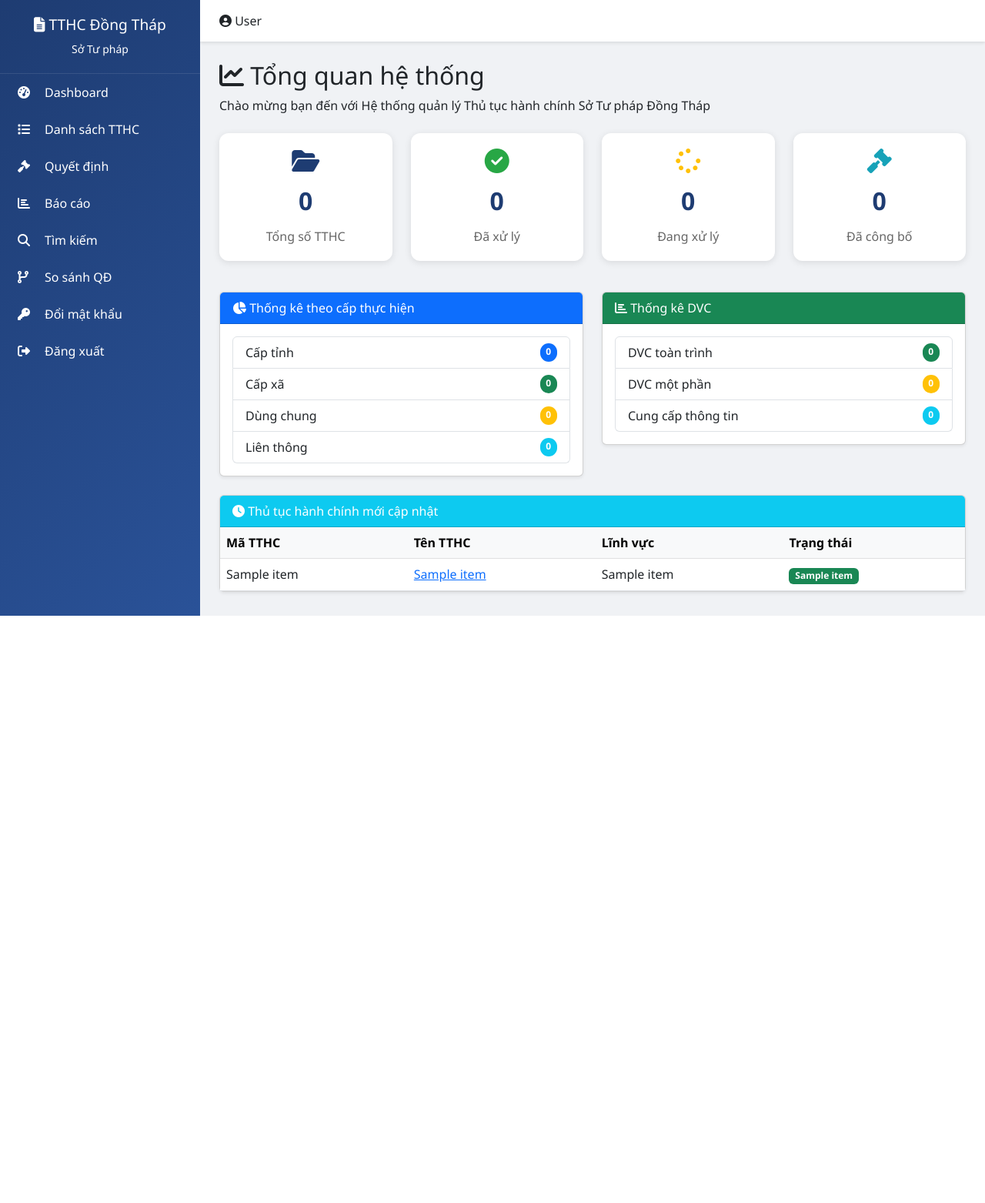
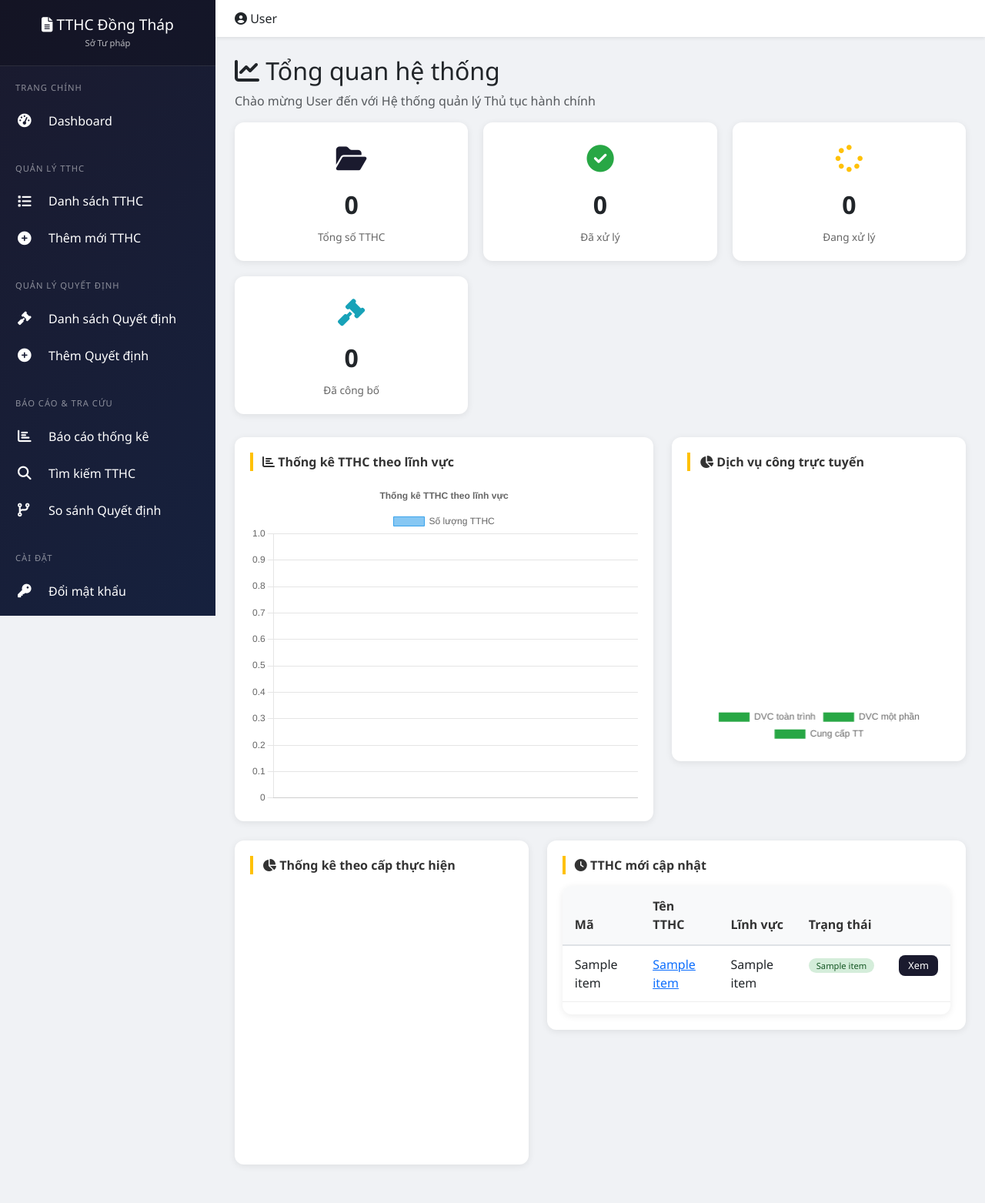
Before and after one commit to sotuphap-stpdt/quan-ly-tthc, a Flask app: template templates/dashboard.html in a window 1280 px wide. Shown: the whole page at 77% size. Before the commit the page ends 800 px from the top, so only its background shows below. Run offline with Flask 3, Linux system fonts and the light colour scheme; the template is opened without the code that fills it: most values are stand-ins (such as "Sample title", 1, 10 or a date in 2020); a map, chart or similar area stays blank.

Commit message:
Update dashboard.html

```diff
--- a/templates/dashboard.html
+++ b/templates/dashboard.html
@@ -1,205 +1,139 @@
-<!DOCTYPE html>
-<html lang="vi">
-<head>
-    <meta charset="UTF-8">
-    <meta name="viewport" content="width=device-width, initial-scale=1.0">
-    <title>Dashboard - HỆ THỐNG QLTTHC SỞ TƯ PHÁP TỈNH ĐỒNG THÁP</title>
-    <link href="https://cdn.jsdelivr.net/npm/bootstrap@5.3.0/dist/css/bootstrap.min.css" rel="stylesheet">
-    <link rel="stylesheet" href="https://cdnjs.cloudflare.com/ajax/libs/font-awesome/6.4.0/css/all.min.css">
-    <style>
-        * { margin: 0; padding: 0; box-sizing: border-box; }
-        body { font-family: 'Segoe UI', Tahoma, Geneva, Verdana, sans-serif; background: #f0f2f5; }
+{% extends "base.html" %}
 
-        /* Sidebar */
-        .sidebar {
-            width: 260px;
-            background: linear-gradient(135deg, #1e3c72 0%, #2a5298 100%);
-            color: white;
-            position: fixed;
-            height: 100vh;
-            overflow-y: auto;
-            transition: all 0.3s;
+{% block title %}Dashboard - Quản lý TTHC{% endblock %}
+
+{% block extra_js %}
+<script>
+document.addEventListener('DOMContentLoaded', function() {
+    // Biểu đồ theo lĩnh vực
+    const ctx1 = document.getElementById('linhVucChart');
+    if (ctx1 && window.linhVucData) {
+        new Chart(ctx1, {
+            type: 'bar',
+            data: {
+                labels: window.linhVucData.labels,
+                datasets: [{
+                    label: 'Số lượng TTHC',
+                    data: window.linhVucData.values,
+                    backgroundColor: 'rgba(54, 162, 235, 0.6)',
+                    borderColor: 'rgba(54, 162, 235, 1)',
+                    borderWidth: 1
+                }]
+            },
+            options: {
+                responsive: true,
+                plugins: {
+                    legend: { position: 'top' },
+                    title: { display: true, text: 'Thống kê TTHC theo lĩnh vực' }
                 }
-        .sidebar-header { padding: 20px; text-align: center; border-bottom: 1px solid rgba(255,255,255,0.1); }
-        .sidebar-header h3 { font-size: 1.2rem; }
-        .sidebar .nav-link {
-            padding: 12px 20px;
-            color: white;
-            text-decoration: none;
-            display: flex;
-            align-items: center;
-            transition: all 0.3s;
-            border-left: 3px solid transparent;
             }
-        .sidebar .nav-link:hover { background: rgba(255,255,255,0.1); border-left-color: #ffc107; }
-        .sidebar .nav-link i { width: 25px; margin-right: 10px; }
+        });
+    }
 
-        /* Content */
-        .content { margin-left: 260px; min-height: 100vh; }
-        .top-navbar {
-            background: white;
-            padding: 15px 25px;
-            display: flex;
-            justify-content: space-between;
-            align-items: center;
-            box-shadow: 0 2px 4px rgba(0,0,0,0.1);
+    // Biểu đồ tròn DVC
+    const ctx2 = document.getElementById('dvcChart');
+    if (ctx2 && window.dvcData) {
+        new Chart(ctx2, {
+            type: 'doughnut',
+            data: {
+                labels: ['DVC toàn trình', 'DVC một phần', 'Cung cấp TT'],
+                datasets: [{
+                    data: window.dvcData,
+                    backgroundColor: ['#28a745', '#ffc107', '#17a2b8'],
+                    borderWidth: 0
+                }]
+            },
+            options: {
+                responsive: true,
+                plugins: {
+                    legend: { position: 'bottom' }
                 }
-        .main-content { padding: 25px; }
+            }
+        });
+    }
 
-        /* Cards */
-        .stat-card {
-            background: white;
-            border-radius: 12px;
-            padding: 20px;
-            text-align: center;
-            box-shadow: 0 2px 10px rgba(0,0,0,0.1);
-            transition: transform 0.3s;
+    // Biểu đồ cấp thực hiện
+    const ctx3 = document.getElementById('capChart');
+    if (ctx3 && window.capData) {
+        new Chart(ctx3, {
+            type: 'pie',
+            data: {
+                labels: window.capData.labels,
+                datasets: [{
+                    data: window.capData.values,
+                    backgroundColor: ['#1a1a2e', '#16213e', '#0f3460', '#e94560'],
+                    borderWidth: 0
+                }]
+            },
+            options: {
+                responsive: true,
+                plugins: {
+                    legend: { position: 'bottom' }
                 }
-        .stat-card:hover { transform: translateY(-5px); }
-        .stat-number { font-size: 2rem; font-weight: bold; color: #1e3c72; margin: 10px 0; }
-        .stat-label { color: #666; }
+            }
+        });
+    }
+});
+</script>
+{% endblock %}
 
-        /* Responsive */
-        @media (max-width: 768px) {
-            .sidebar { margin-left: -260px; }
-            .sidebar.active { margin-left: 0; }
-            .content { margin-left: 0; }
-        }
-    </style>
-</head>
-<body>
-    <div class="sidebar">
-        <div class="sidebar-header">
-            <h3><i class="fas fa-file-alt"></i> TTHC Đồng Tháp</h3>
-            <small>Sở Tư pháp</small>
-        </div>
-        <nav>
-            <a href="/" class="nav-link active"><i class="fas fa-tachometer-alt"></i> Dashboard</a>
-            <a href="/tthc" class="nav-link"><i class="fas fa-list"></i> Danh sách TTHC</a>
-            <a href="/quyet_dinh" class="nav-link"><i class="fas fa-gavel"></i> Quyết định</a>
-            <a href="/bao_cao" class="nav-link"><i class="fas fa-chart-bar"></i> Báo cáo</a>
-            <a href="/tim_kiem" class="nav-link"><i class="fas fa-search"></i> Tìm kiếm</a>
-            <a href="/so_sanh_quyet_dinh" class="nav-link"><i class="fas fa-code-branch"></i> So sánh QĐ</a>
-            {% if role == 'admin' %}
-            <a href="/users" class="nav-link"><i class="fas fa-users"></i> Quản lý người dùng</a>
-            <a href="/backup" class="nav-link"><i class="fas fa-database"></i> Sao lưu</a>
-            {% endif %}
-            <a href="/doi_mat_khau" class="nav-link"><i class="fas fa-key"></i> Đổi mật khẩu</a>
-            <a href="/logout" class="nav-link"><i class="fas fa-sign-out-alt"></i> Đăng xuất</a>
-        </nav>
-    </div>
-
-    <div class="content">
-        <div class="top-navbar">
-            <button class="btn btn-light d-md-none" onclick="document.querySelector('.sidebar').classList.toggle('active')">
-                <i class="fas fa-bars"></i>
-            </button>
-            <div>
-                <i class="fas fa-user-circle"></i> {{ fullname or username }}
-                {% if role == 'admin' %}<span class="badge bg-danger">Admin</span>{% endif %}
-            </div>
-        </div>
-
-        <div class="main-content">
+{% block content %}
 <h2><i class="fas fa-chart-line"></i> Tổng quan hệ thống</h2>
-            <p>Chào mừng bạn đến với Hệ thống quản lý Thủ tục hành chính Sở Tư pháp Đồng Tháp</p>
+<p class="text-muted">Chào mừng {{ fullname or username }} đến với Hệ thống quản lý Thủ tục hành chính</p>
 
 <!-- Thống kê nhanh -->
-            <div class="row mt-4">
-                <div class="col-md-3 mb-3">
+<div class="stats-grid">
     <div class="stat-card">
-                        <i class="fas fa-folder-open fa-2x" style="color: #1e3c72;"></i>
+        <div class="stat-icon"><i class="fas fa-folder-open" style="color: #1a1a2e;"></i></div>
         <div class="stat-number">{{ thong_ke.tong_so_tthc|default(0) }}</div>
         <div class="stat-label">Tổng số TTHC</div>
     </div>
-                </div>
-                <div class="col-md-3 mb-3">
     <div class="stat-card">
-                        <i class="fas fa-check-circle fa-2x" style="color: #28a745;"></i>
+        <div class="stat-icon"><i class="fas fa-check-circle" style="color: #28a745;"></i></div>
         <div class="stat-number">{{ thong_ke.tthc_da_xu_ly|default(0) }}</div>
         <div class="stat-label">Đã xử lý</div>
     </div>
-                </div>
-                <div class="col-md-3 mb-3">
     <div class="stat-card">
-                        <i class="fas fa-spinner fa-2x" style="color: #ffc107;"></i>
+        <div class="stat-icon"><i class="fas fa-spinner" style="color: #ffc107;"></i></div>
         <div class="stat-number">{{ thong_ke.tthc_dang_xu_ly|default(0) }}</div>
         <div class="stat-label">Đang xử lý</div>
     </div>
-                </div>
-                <div class="col-md-3 mb-3">
     <div class="stat-card">
-                        <i class="fas fa-gavel fa-2x" style="color: #17a2b8;"></i>
+        <div class="stat-icon"><i class="fas fa-gavel" style="color: #17a2b8;"></i></div>
         <div class="stat-number">{{ thong_ke.so_da_cong_bo|default(0) }}</div>
         <div class="stat-label">Đã công bố</div>
     </div>
 </div>
+
+<div class="row">
+    <div class="col-md-7">
+        <div class="chart-container">
+            <div class="chart-title"><i class="fas fa-chart-bar"></i> Thống kê TTHC theo lĩnh vực</div>
+            <canvas id="linhVucChart" height="250"></canvas>
         </div>
-
-            <!-- Thống kê theo cấp thực hiện -->
-            <div class="row mt-4">
-                <div class="col-md-6">
-                    <div class="card shadow-sm">
-                        <div class="card-header bg-primary text-white">
-                            <i class="fas fa-chart-pie"></i> Thống kê theo cấp thực hiện
     </div>
-                        <div class="card-body">
-                            <ul class="list-group">
-                                <li class="list-group-item d-flex justify-content-between">
-                                    <span>Cấp tỉnh</span>
-                                    <span class="badge bg-primary rounded-pill">{{ thong_ke.cap_tinh|default(0) }}</span>
-                                </li>
-                                <li class="list-group-item d-flex justify-content-between">
-                                    <span>Cấp xã</span>
-                                    <span class="badge bg-success rounded-pill">{{ thong_ke.cap_xa|default(0) }}</span>
-                                </li>
-                                <li class="list-group-item d-flex justify-content-between">
-                                    <span>Dùng chung</span>
-                                    <span class="badge bg-warning rounded-pill">{{ thong_ke.cap_dung_chung|default(0) }}</span>
-                                </li>
-                                <li class="list-group-item d-flex justify-content-between">
-                                    <span>Liên thông</span>
-                                    <span class="badge bg-info rounded-pill">{{ thong_ke.cap_lien_thong|default(0) }}</span>
-                                </li>
-                            </ul>
+    <div class="col-md-5">
+        <div class="chart-container">
+            <div class="chart-title"><i class="fas fa-chart-pie"></i> Dịch vụ công trực tuyến</div>
+            <canvas id="dvcChart" height="200"></canvas>
         </div>
     </div>
 </div>
 
-                <div class="col-md-6">
-                    <div class="card shadow-sm">
-                        <div class="card-header bg-success text-white">
-                            <i class="fas fa-chart-bar"></i> Thống kê DVC
-                        </div>
-                        <div class="card-body">
-                            <ul class="list-group">
-                                <li class="list-group-item d-flex justify-content-between">
-                                    <span>DVC toàn trình</span>
-                                    <span class="badge bg-success rounded-pill">{{ thong_ke.trang_thai_toan_trinh|default(0) }}</span>
-                                </li>
-                                <li class="list-group-item d-flex justify-content-between">
-                                    <span>DVC một phần</span>
-                                    <span class="badge bg-warning rounded-pill">{{ thong_ke.trang_thai_cong_khai_mot_phan|default(0) }}</span>
-                                </li>
-                                <li class="list-group-item d-flex justify-content-between">
-                                    <span>Cung cấp thông tin</span>
-                                    <span class="badge bg-info rounded-pill">{{ thong_ke.trang_thai_chua_cong_khai|default(0) }}</span>
-                                </li>
-                            </ul>
+<div class="row">
+    <div class="col-md-5">
+        <div class="chart-container">
+            <div class="chart-title"><i class="fas fa-chart-pie"></i> Thống kê theo cấp thực hiện</div>
+            <canvas id="capChart" height="200"></canvas>
         </div>
     </div>
-                </div>
-            </div>
-
-            <!-- TTHC mới nhất -->
-            <div class="card shadow-sm mt-4">
-                <div class="card-header bg-info text-white">
-                    <i class="fas fa-clock"></i> Thủ tục hành chính mới cập nhật
-                </div>
-                <div class="card-body p-0">
-                    <table class="table table-hover mb-0">
-                        <thead class="table-light">
-                            <tr><th>Mã TTHC</th><th>Tên TTHC</th><th>Lĩnh vực</th><th>Trạng thái</th></tr>
+    <div class="col-md-7">
+        <div class="chart-container">
+            <div class="chart-title"><i class="fas fa-clock"></i> TTHC mới cập nhật</div>
+            <div class="data-table">
+                <table class="table">
+                    <thead>
+                        <tr><th>Mã</th><th>Tên TTHC</th><th>Lĩnh vực</th><th>Trạng thái</th><th></th></tr>
                     </thead>
                     <tbody>
                         {% for item in recent_tthc %}
@@ -207,10 +141,11 @@
                             <td>{{ item[1] }}</td>
                             <td><a href="/tthc/chitiet/{{ item[0] }}">{{ item[2] }}</a></td>
                             <td>{{ item[3] }}</td>
-                                <td><span class="badge bg-success">{{ item[4] }}</span></td>
+                            <td><span class="badge badge-success">{{ item[4] }}</span></td>
+                            <td><a href="/tthc/chitiet/{{ item[0] }}" class="btn btn-sm btn-primary">Xem</a></td>
                         </tr>
                         {% else %}
-                            <tr><td colspan="4" class="text-center">Chưa có dữ liệu</td></tr>
+                        <tr><td colspan="5" class="text-center">Chưa có dữ liệu</td></tr>
                         {% endfor %}
                     </tbody>
                 </table>
@@ -219,6 +154,16 @@
     </div>
 </div>
 
-    <script src="https://cdn.jsdelivr.net/npm/bootstrap@5.3.0/dist/js/bootstrap.bundle.min.js"></script>
-</body>
-</html>
+<script>
+// Truyền dữ liệu từ Flask sang JavaScript
+window.linhVucData = {
+    labels: {{ linh_vuc_labels|tojson|default([]) }},
+    values: {{ linh_vuc_values|tojson|default([]) }}
+};
+window.dvcData = {{ dvc_data|tojson|default([0,0,0]) }};
+window.capData = {
+    labels: {{ cap_labels|tojson|default([]) }},
+    values: {{ cap_values|tojson|default([]) }}
+};
+</script>
+{% endblock %}
```
Lines whose indentation alone changed are shown as unchanged.
